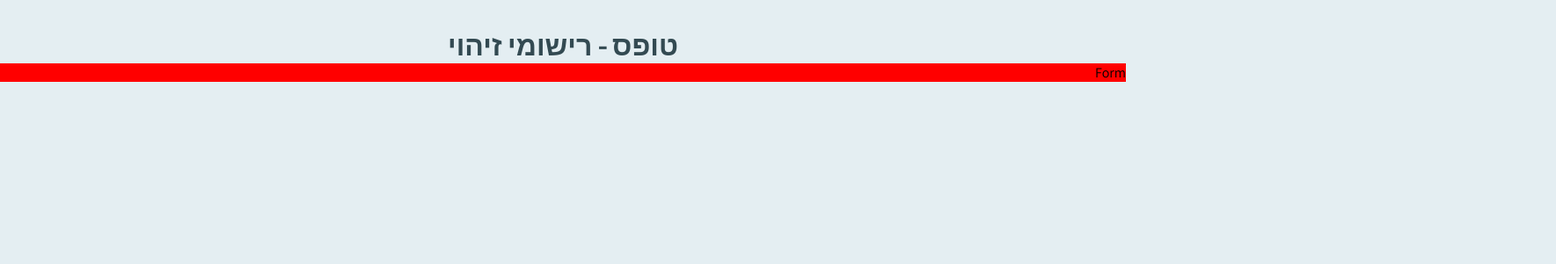
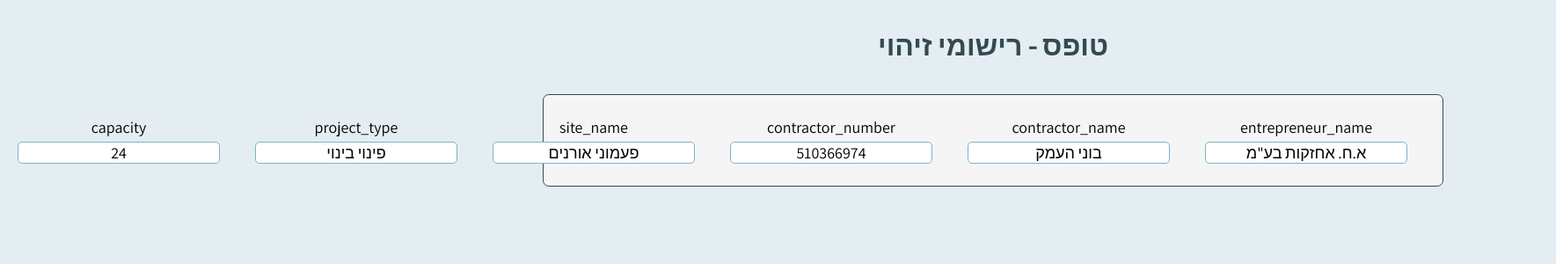
Before and after one commit to EdenReuven/momenteken-react, a React (Create React App) app: page / in a window 1280 px wide. Shown: the top 300 px of the page at 88% size, 1769 px wide, since content can reach past the window. Built offline with nearby package versions, Linux system fonts and the light colour scheme.

Commit message:
form data+ design

```diff
--- a/src/components/form/Form.js
+++ b/src/components/form/Form.js
@@ -1,13 +1,25 @@
-import React from 'react';
-import './Form.scss';
+import React from "react";
+import "./Form.scss";
 
-const Form = ({data}) => {
+const Form = ({ data }) => {
   return (
-    <div className='form'>
-        Form
-        {data && console.log(data)}
+    <div className="form">
+      {Object.keys(data).map((key) => {
+        if (typeof data[key] === "object") {
+          console.log("more obj");
+        } else if (Array.isArray(data[key])) {
+          console.log("more Array");
+        } else {
+          return (
+            <div className="filedInput">
+              <label htmlFor={key}>{key}</label>
+              <input type="text" value={data[key]} id={key} />
+            </div>
+          );
+        }
+      })}
     </div>
-  )
-}
+  );
+};
 
 export default Form;
--- a/src/components/form/Form.scss
+++ b/src/components/form/Form.scss
@@ -1,3 +1,33 @@
+@import "../../styles/Colors.scss";
+
 .form{
-    background-color: red;
+    display: flex;
+    justify-content: space-evenly;
+    width: 80%;
+    margin: auto;
+    margin-top: 35px;
+    background-color:whitesmoke;
+    padding: 20px;
+    border: $primary-color 1px solid;
+    border-radius: 7px;
+
+.filedInput{
+    display: flex;
+    flex-direction: column;
+    padding: 5px 20px;
+    label{
+        margin-bottom: 5px;
+        text-align: center;
+        font-size: 18px;
+    }
+    input{
+        border: $secondary-color 1px solid;
+        text-align: center;
+        font-size: 18px;
+        border-radius: 5px;
+        width: 230px;
+        outline: none;
+    }
 }
+
+}
--- a/src/styles/GlobalStyle.scss
+++ b/src/styles/GlobalStyle.scss
@@ -5,9 +5,9 @@
     padding: 0;
     box-sizing: border-box;
     direction: rtl;
+    font-family: 'Assistant', sans-serif;
 }
 
 body{
-    font-family: 'Assistant', sans-serif;
     background: $background-color;
 }
```
Also changed, not shown: src/App.js (+17 -4 lines).
